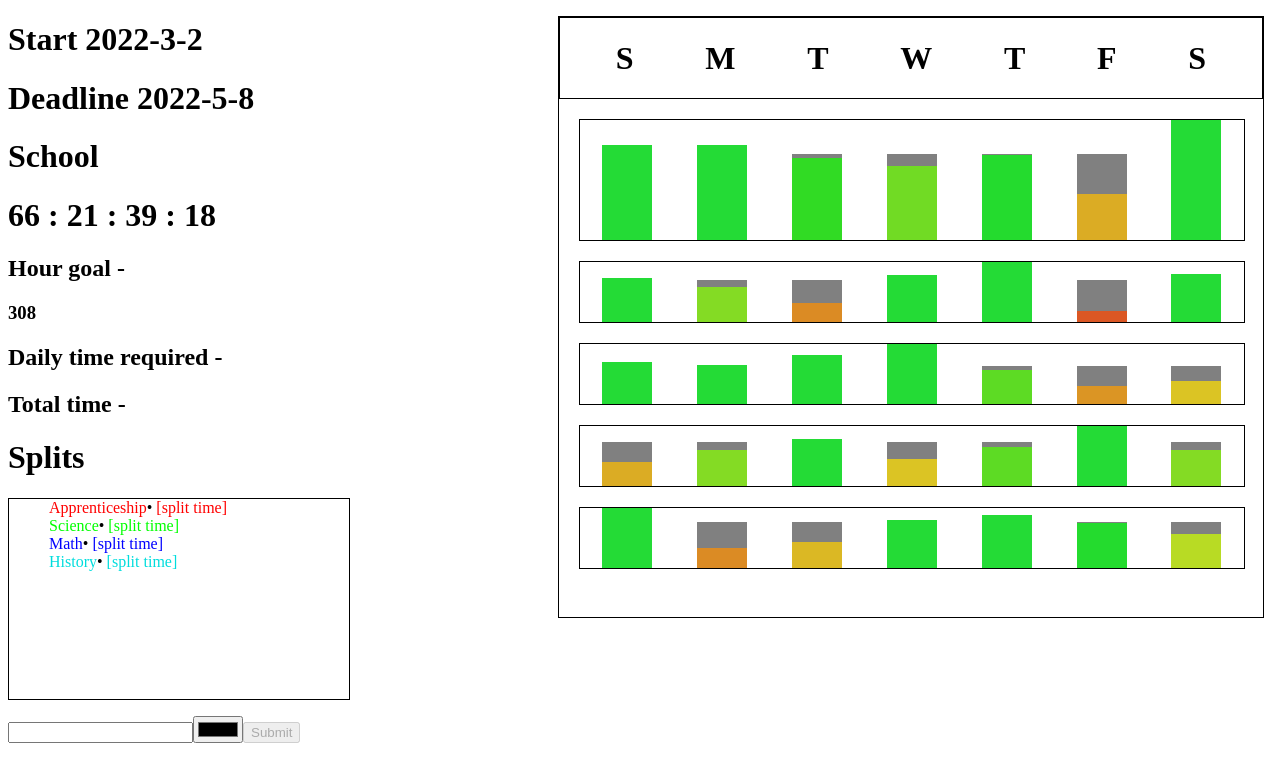
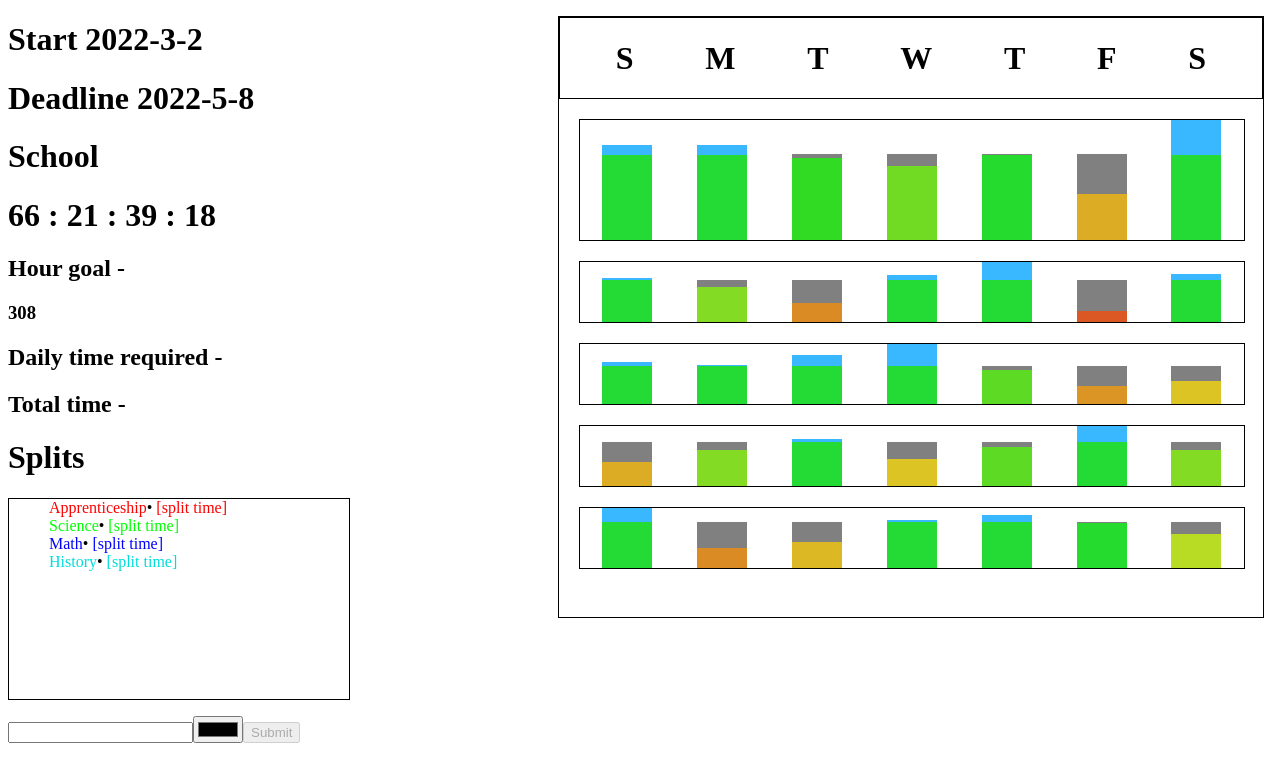
Before and after one commit to exlpt/project-tracker, a React (Create React App) app: page / in a window 1280 px wide. Shown: the top 782 px of the page. Built offline with nearby package versions, Linux system fonts and the light colour scheme.

Commit message:
Implement overflow bars

```diff
--- a/src/components/projectEditor/BarGraph.js
+++ b/src/components/projectEditor/BarGraph.js
@@ -18,7 +18,6 @@ export default function BarGraph({ mode, weekId }) {
   // Vars
   const daysLeft = deadline ? deadline - Math.floor(new Date().getTime() / 86400000) - 1 : null;
   const dailyRate = hourGoal && deadline ? (hourGoal - projectTime) / daysLeft : null;
-  console.log(dailyRate);
 
   const graphHeight = mode === "active" ? 120 : 60;
 
@@ -27,6 +26,8 @@ export default function BarGraph({ mode, weekId }) {
     return dayTime > acc ? dayTime : acc;
   }, addSplitsInDay(week[0]));
   if (dailyRate && dailyRate > mostTime) mostTime = dailyRate;
+
+  const ovfScaleFactor = graphHeight / mostTime;
 
   const rateBarHeight = dailyRate ? (dailyRate / mostTime) * 100 : null;
 
@@ -69,7 +70,12 @@ export default function BarGraph({ mode, weekId }) {
               className={styles.timeBar}
               style={{
                 height: `${barPercent * 100}%`,
-                background: `hsl(${barHue}, 72%, 50%)`,
+                background:
+                  rateBarHeight < barPercent * 100
+                    ? `linear-gradient(180deg,
+											rgba(36, 219, 54, 1) ${dailyRate * ovfScaleFactor}px,
+											rgba(57, 184, 255, 1) ${dailyRate * ovfScaleFactor}px)`
+                    : `hsl(${barHue}, 72%, 50%)`,
               }}
             ></div>
           </div>
```
